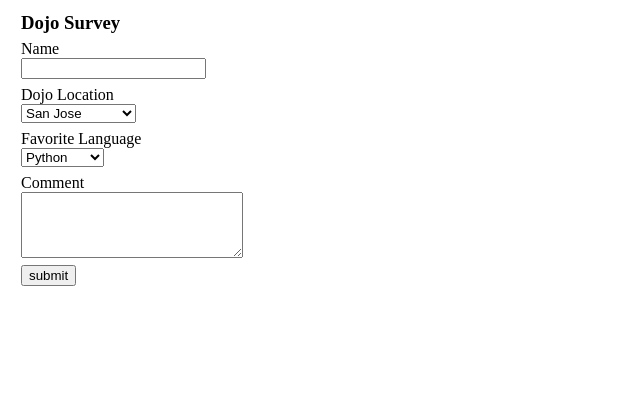
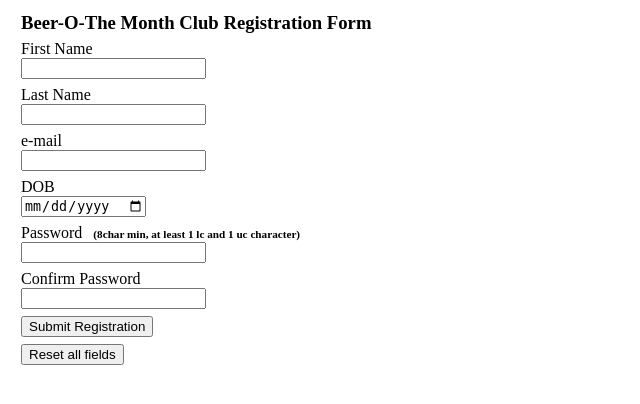
Before and after one commit to alm958/DojoSurveyValidation, a Flask app: page / in a window 1280 px wide. Shown: the top 404 px of the page, without its empty margins (0-640 px from the left). Run offline with Flask 2, Linux system fonts and the light colour scheme.

Commit message:
reg form commit

```diff
--- /dev/null
+++ b/registration.py
@@ -0,0 +1,80 @@
+from flask import Flask, render_template, request, redirect, flash, session
+from datetime import date, datetime, timedelta
+import re
+
+EMAIL_REGEX = re.compile(r'^[a-zA-Z0-9\.\+_-]+@[a-zA-Z0-9\._-]+\.[a-zA-Z]*$')
+name_exclude_regex = re.compile(r'[0-9~`!@#$%^&*()_+=|";:?/.>,<\\]')
+hyphenstart = re.compile(r'^-')
+hyphenend = re.compile(r'-$')
+pwdregex = re.compile(r'^(?=.*[a-z])(?=.*[A-Z]).+$')
+app = Flask(__name__)
+app.secret_key = 'supersecret'
+# our index route will handle rendering our form
+@app.route('/')
+def index():
+    return render_template("index.html")
+
+# this route will handle our form submission
+# notice how we defined which HTTP methods are allowed by this route
+@app.route('/process', methods=['POST'])
+def process():
+    today = date.today()
+    mindob = today.replace(year=(today.year - 21))
+    session['firstname']  = request.form['firstname']
+    session['lastname']   = request.form['lastname']
+    session['email']      = request.form['email']
+    session['dob']        = request.form['dob']
+    session['psw']        = request.form['password']
+    session['pswconfirm'] = request.form['confirmation']
+    errors = False
+    if len(request.form['email']) > 0 and not EMAIL_REGEX.match(request.form['email']):
+        errors = True
+        flash("Invalid e-mail address. Enter e-mail.")
+    if len(request.form['firstname']) > 0 and ( name_exclude_regex.search(request.form['firstname']) or hyphenstart.search(request.form['firstname']) or hyphenend.search(request.form['firstname'])):
+        errors = True
+        flash("Invalid first name. Enter valid name. If your name contains numbers or special charaters I am sorry...on many levels")
+    if len(request.form['lastname']) > 0 and ( name_exclude_regex.search(request.form['lastname']) or hyphenstart.search(request.form['lastname']) or hyphenend.search(request.form['lastname'])):
+        errors = True
+        flash("Invalid last name. Enter valid name. If your name contains numbers or special charaters I am sorry...on many levels")
+    for k, v in request.form.items():
+        if len(v) < 1:
+            errors = True
+            flash(k +' is required and cannot be empty')
+    if len(request.form['dob']) > 0:
+        inputdob = datetime.strptime(request.form['dob'], "%Y-%m-%d").date()
+        if inputdob > mindob:
+            error = True
+            flash('You must be over 21 years of age to register.', 'tooyoung')
+            return render_template('options.html')
+    if len(request.form['password']) > 0 :
+        if len(request.form['password']) < 8:
+            session.pop('psw', None)
+            session.pop('pswconfirm',None)
+            error = True
+            flash('Password must be at least 8 characters in length.')
+        if not pwdregex.match(request.form['password']):
+            session.pop('psw', None)
+            session.pop('pswconfirm',None)
+            error = True
+            flash('Password must contain at least one upper case and one lower case letter. Enter valid password.')
+        if not request.form['password'] == request.form['confirmation']:
+            session.pop('psw', None)
+            session.pop('pswconfirm',None)
+            error = True
+            flash('Password confirmation does not match password.  reenter valid passwords.')
+    if errors:
+        return redirect('/')
+    return render_template('show.html')
+
+@app.route('/reset', methods=['POST','get'])
+def reset():
+    session.pop('firstname',None)
+    session.pop('lastname',None)
+    session.pop('email', None)
+    session.pop('dob',None)
+    session.pop('psw', None)
+    session.pop('pswconfirm',None)
+    return render_template("index.html")
+
+if __name__ == "__main__":
+    app.run(debug=True)
--- a/server.py
+++ /dev/null
@@ -1,34 +0,0 @@
-from flask import Flask, render_template, request, redirect, flash, session
-app = Flask(__name__)
-app.secret_key = 'supersecret'
-# our index route will handle rendering our form
-@app.route('/')
-def index():
-    return render_template("index.html")
-
-# this route will handle our form submission
-# notice how we defined which HTTP methods are allowed by this route
-@app.route('/result', methods=['POST'])
-def create_result():
-    session['name'] = request.form['name']
-    session['location'] = request.form['location']
-    session['language'] = request.form['language']
-    session['comment'] = request.form['comment']
-    if len(request.form['name']) < 1 or len(request.form['comment']) < 1:
-        if len(request.form['name']) < 1:
-            flash("Name cannot be empty!")
-        if len(request.form['comment']) < 1:
-            flash("Comment cannot be empty!")
-        return redirect('/')
-    return render_template('show.html')
-
-@app.route('/reset', methods=['POST','get'])
-def reset():
-    session.pop('name',None)
-    session.pop('location',None)
-    session.pop('language', None)
-    session.pop('comment',None)
-    return render_template("index.html")
-
-if __name__ == "__main__":
-    app.run(debug=True)
--- a/static/styles/master.css
+++ b/static/styles/master.css
@@ -8,3 +8,7 @@ input, select, textarea{
 span{
     font-weight: bolder;
 }
+a{
+    display: block;
+}
+span[id=small]{font-size: 0.7em;}
--- a/templates/index.html
+++ b/templates/index.html
@@ -1,71 +1,22 @@
 <html>
     <head>
-       <title>Dojo Survey Index</title>
+       <title>Registration Form</title>
        <link rel="stylesheet" type="text/css" href="../static/styles/master.css">
     </head>
     <body>
-        <h3>Dojo Survey</h3>
-        <form action='/result' method='post'>
-            Name <input type='text' name='name' value='{{session['name']}}'>
-            Dojo Location <select name="location">
-                <option value="San Jose">San Jose</option>
-                <option value="Washington DC"
-                {%if session['location'] == 'Washington DC'%}
-                selected
-                {%endif%}
-                >Washington DC</option>
-                <option value="Seattle"
-                {%if session['location'] == 'Seattle'%}
-                selected
-                {%endif%}
-                >Seattle</option>
-                <option value="Los Angeles"
-                {%if session['location'] == 'Los Angeles'%}
-                selected
-                {%endif%}
-                >Los Angeles</option>
-                <option value="Chicago"
-                {%if session['location'] == 'Chicago'%}
-                selected
-                {%endif%}
-                >Chicago</option>
-            </select>
-            Favorite Language <select name="language">
-                <option value="Python">Python</option>
-                <option value="Java"
-                {%if session['language'] == 'Java'%}
-                selected
-                {%endif%}
-                >Java</option>
-                <option value="C#"
-                {%if session['language'] == 'C#'%}
-                selected
-                {%endif%}
-                >C#</option>
-                <option value="C++"
-                {%if session['language'] == 'C++'%}
-                selected
-                {%endif%}
-                >C++</option>
-                <option value="C"
-                {%if session['language'] == 'C'%}
-                selected
-                {%endif%}
-                >C</option>
-                <option value="R"
-                {%if session['language'] == 'R'%}
-                selected
-                {%endif%}
-                >R</option>
-                <option value="Esperanto"
-                {%if session['language'] == 'Esperanto'%}
-                selected
-                {%endif%}
-                >Esperanto</option>
-            </select>
-            Comment
-            <textarea name="comment" rows="4" cols="25">{{session['comment']}}</textarea>
-            <input type='submit' value='submit'>
+        <h3>Beer-O-The Month Club Registration Form</h3>
+        <form action='/process' method='post'>
+            First Name       <input type='text'     name='firstname'    value='{{session['firstname']}}'>
+            Last Name        <input type='text'     name='lastname'     value='{{session['lastname']}}'>
+            e-mail           <input type="text"     name="email"        value='{{session['email']}}' >
+            DOB     <input id="dob" type="date"     name="dob"          value='{{session['dob']}}' max="{{mindob}}" >
+            Password <span id=small>(8char min, at least 1 lc and 1 uc character)</span>
+                             <input type="password" name="password"     value='{{session['psw']}}' >
+            Confirm Password <input type="password" name="confirmation" value='{{session['pswconfirm']}}' >
+            <input type='submit' value='Submit Registration'>
+        </form>
+        <form action="/reset">
+            <INPUT Type="submit" VALUE="Reset all fields">
         </form>
         {% with messages = get_flashed_messages() %}
             {% if messages %}
```
Also changed, not shown: templates/options.html (added, +23 -0 lines), templates/show.html (+6 -6 lines).
